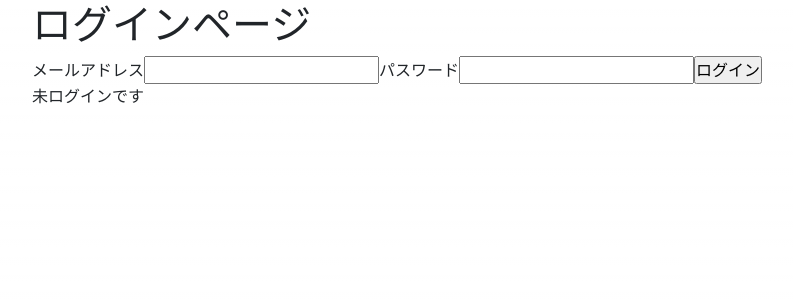
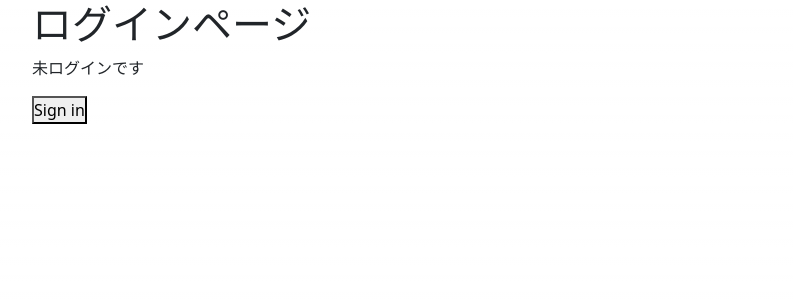
Before and after one commit to negi524/nextjs-starter, a Next.js app: page /login-page in a window 1280 px wide. Shown: the top 300 px of the page, without its empty margins (50-843 px from the left). Built offline with nearby package versions, Linux system fonts and the light colour scheme.

Commit message:
feat: ビルドインのログイン画面を使うように修正

```diff
--- a/src/app/api/auth/[...nextauth]/route.ts
+++ b/src/app/api/auth/[...nextauth]/route.ts
@@ -9,7 +9,7 @@
   // Configure one or more authentication providers
   providers: [
     Credentials({
-      id: "user",
+      // id: "user",
       credentials: {
         email: {
           label: "メールアドレス",
--- a/src/app/login-page/page.tsx
+++ b/src/app/login-page/page.tsx
@@ -38,14 +38,15 @@
    */
   const logoutView: JSX.Element = (
     <>
-      <form action={formAction}>
+      {/* <form action={formAction}>
         <label htmlFor="email">メールアドレス</label>
         <input type="email" name="email" id="email" required />
         <label htmlFor="password">パスワード</label>
         <input type="password" name="password" id="password" required />
         <input type="submit" value="ログイン" />
-      </form>
+      </form> */}
       <p>未ログインです</p>
+      <button onClick={() => signIn()}>Sign in</button>
     </>
   );
   return (
```
